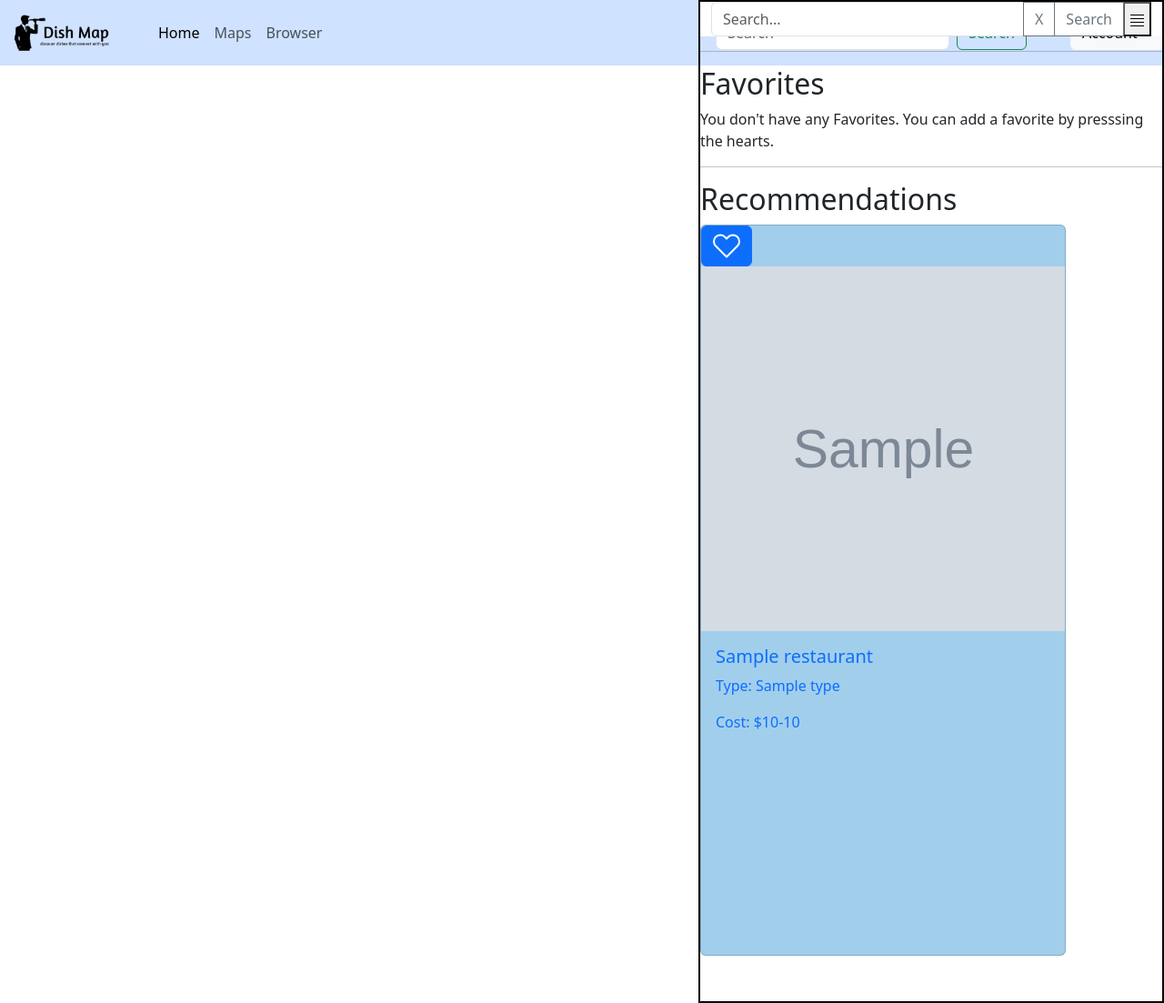
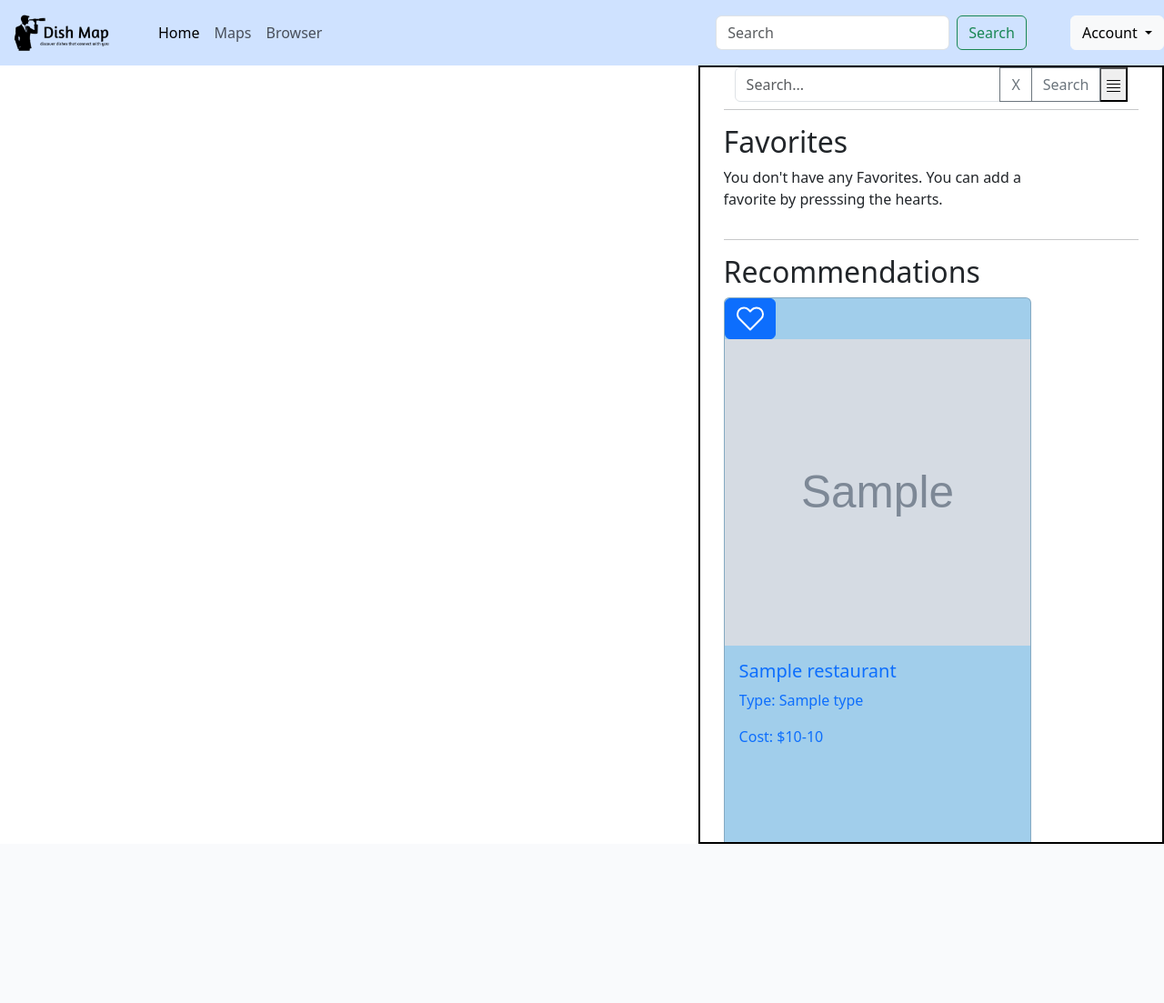
Before and after one commit to Brooklyn-STEAM/10042-Restaurant-Map-For-Cultures-With-Restricted-Diets, a Flask app: template templates/map.html.jinja in a window 1280 px wide. Shown: the whole page at 91% size. After the commit the page ends 928 px from the top, so only its background shows below. Run offline with Flask 3, Linux system fonts and the light colour scheme; the template is opened without the code that fills it: most values are stand-ins (such as "Sample title", 1, 10 or a date in 2020); grey boxes marked "Sample" are stand-in pictures.

Commit message:
card and browser css resizing

```diff
--- a/static/css/card.css
+++ b/static/css/card.css
@@ -1,6 +1,7 @@
 .section-card-group{
     width: 100%;
-    height: 90%;
+    height: 100%;
+    padding-bottom: 5%;
 
     overflow-y: hidden;
     overflow-x: scroll;
@@ -82,17 +83,16 @@
 
 
         & > .section-browser-searchs:has(>*), .section-browser-favorites:has(>*), .section-browser-recommendations:has(>*){
+            flex-basis: content;
             flex-grow: 1;
 
-            overflow: hidden;
-            width: calc(100% - (2 * 3vw));
-            height: 75vmin;
+            width: 100%;
+            max-height: calc(100%/3);
+
+        }
+
+        & > .section-browser-searchs{
 
         }
     }
 }
-
-
-.header-browser-searchbar{
-
-}
--- a/static/css/map.css
+++ b/static/css/map.css
@@ -85,18 +85,24 @@
 .body-map-page{
   display: flex;
   flex-direction: column;
+  max-height: 100vh;
 
 
   & > header{
     flex-basis: content;
+    flex-shrink: 0;
     flex-grow: 0;
   }
 
   & > .main-map-container{
-    flex-grow: 1;
-
+    flex-shrink: 1;
+    flex-grow: 0;
+    min-height: 0px;
+    position: relative;
+    overflow: hidden;
   }
 }
+
 #map {
   height: 1000px;
   z-index: 0;
@@ -110,7 +116,42 @@
   top: 0px;
 
   width: 40%;
+  max-height: 100%;
+  height: 100%;
+
+  padding: 0px 2vw 0px;
+
+  display: flex;
+  flex-direction: column;
+
   border: 2px solid black;
+
+
+  & > *{
+    min-height: 0px;
+
+  }
+  & > .header-browser-searchbar{
+    flex-basis: content;
+    flex-grow: 0;
+  }
+
+  & > .section-browser-body{
+    flex-shrink: 1;
+    display: flex;
+    flex-direction: column;
+
+    overflow-y: scroll;
+
+
+    & > .section-browser-searchs:has(>*), .section-browser-favorites:has(>*), .section-browser-recommendations:has(>*){
+        flex-grow: 1;
+
+        width: calc(100% - (2 * 3vw));
+        height: 75vmin;
+
+    }
+  }
 }
 /*
 .hello{
```
Also changed, not shown: templates/restaurant_browser_page.html.jinja (+20 -6 lines).
